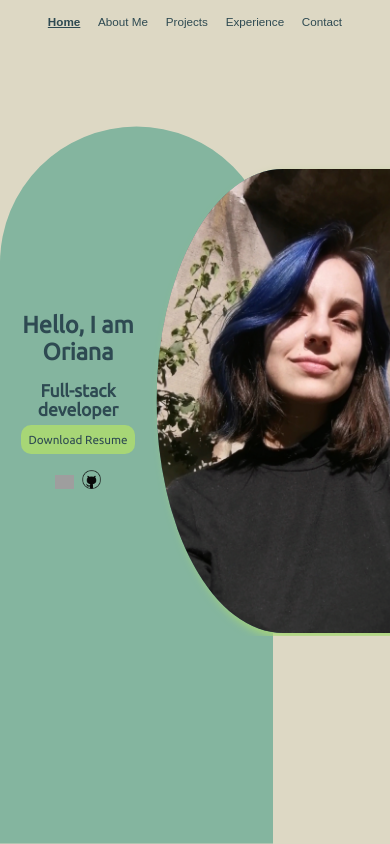
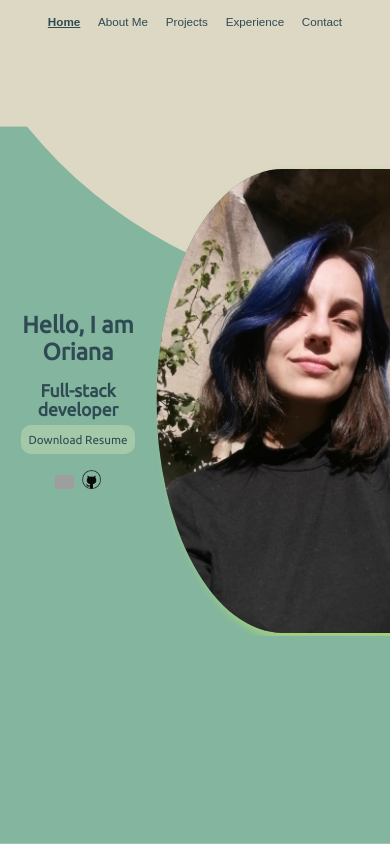
Before and after one commit to Orianamartina/Portfolio, a Next.js app in the folder portfolio/: page / in a window 390 px wide. Built offline with nearby package versions, Linux system fonts and the light colour scheme; grey boxes are pictures that could not be loaded.

Commit message:
new responsive landing

```diff
--- a/portfolio/src/app/components/ProjectCard/projectCard.module.css
+++ b/portfolio/src/app/components/ProjectCard/projectCard.module.css
@@ -42,7 +42,7 @@
 }
 .titleAndImage{
     width: 20vw;
-    transform: translateX(50%);
+    transform: translateX(53%);
     transition: all 1s ease;
     z-index: 2
 }
--- a/portfolio/src/app/components/about me/aboutMe.module.css
+++ b/portfolio/src/app/components/about me/aboutMe.module.css
@@ -8,8 +8,8 @@
     padding: 1%;
     padding-left: 2%;
     padding-right: 5%;
-    box-shadow: 2vw 2vw var(--4);
-    border: 0.3vw solid var(--2);
+    /*box-shadow: 2vw 2vw var(--4);*/
+    border: 0.2vw solid var(--2);
     border-radius: 15px;
     shape-margin: 20px;
     font-weight: lighter;
@@ -49,7 +49,7 @@
 @media (max-width: 700px){
     .container{
         border: 1vw solid var(--2);
-        box-shadow: 4vw 4vw var(--4);
+       /* box-shadow: 4vw 4vw var(--4);*/
         margin-top: 5vh;
         margin-bottom: 5vh;
     }
--- a/portfolio/src/app/components/contact/contact.module.css
+++ b/portfolio/src/app/components/contact/contact.module.css
@@ -11,6 +11,9 @@
     text-decoration: none;
     font-weight: lighter;
 
+}
+.linkText:hover{
+    text-decoration: underline;
 }
 .textContainers{
     margin-top: 5%;
--- a/portfolio/src/app/components/home/Home.jsx
+++ b/portfolio/src/app/components/home/Home.jsx
@@ -11,6 +11,7 @@ export default function  Home(){
         <div className={style.container}>
 
             <div className={style.text}>
+                <div className={style.circle}></div>
                 <div className={style.circle2}></div>
                 <h1>Hello, I am Oriana</h1>
                 <h2>Full-stack developer</h2>
--- a/portfolio/src/app/components/home/home.module.css
+++ b/portfolio/src/app/components/home/home.module.css
@@ -27,7 +27,7 @@
 
 .download{
 
-    background-color: var(--5);
+    background-color: var(--4);
     padding: 3%;
     text-decoration: none;
     color: var(--0);
@@ -54,7 +54,7 @@
     height: 80vh;
     border-radius: 35vw 35vw 0 0;
     background-color: var(--2); /* Adjust the background color and transparency */
-    z-index: -1; /* Push the circle behind the image */
+    z-index: -2; /* Push the circle behind the image */
     transition: 1s;
 
 }
@@ -80,8 +80,21 @@
     }
     .circle2{
         transform: translateY(15vh) translateX(0vw);
-        width: 70vw;
+        width: 100vw;
         height: 85vh;
+        border-radius: 0;
+    }
+    .circle{
+        position: absolute;
+        top: 0;
+        left: 0;
+        width: 120vw; /* Set the circle's width and height to match the image's dimensions */
+        height: 120vw;
+        border-radius: 0 0 0 100%;
+        transform: translateY(-20vh) translateX(-20vw);
+        background-color: var(--3); /* Adjust the background color and transparency */
+        z-index: -1; /* Push the circle behind the image */
+        transition: 1s;
     }
     .contactButton{
         width: 5vw;
```
